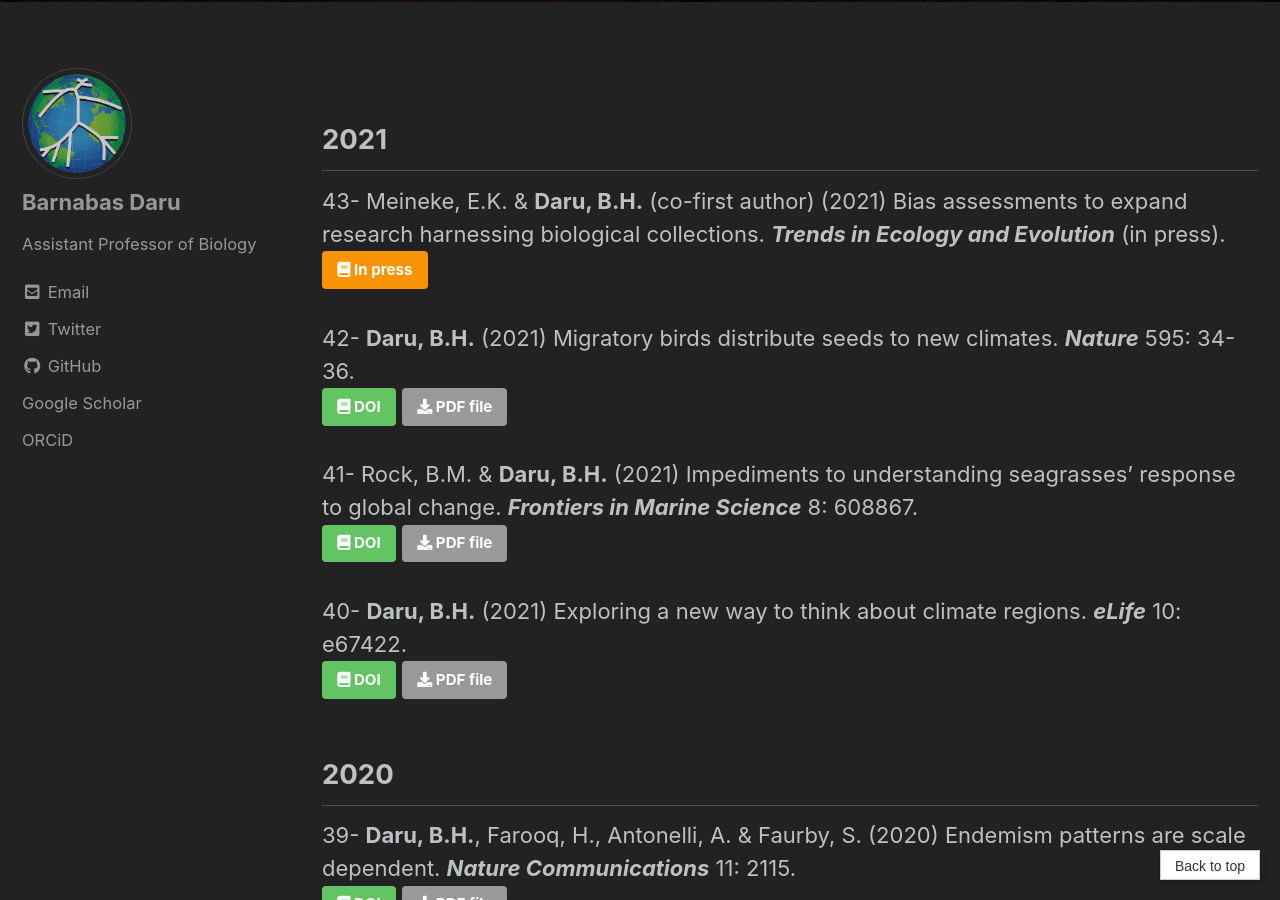
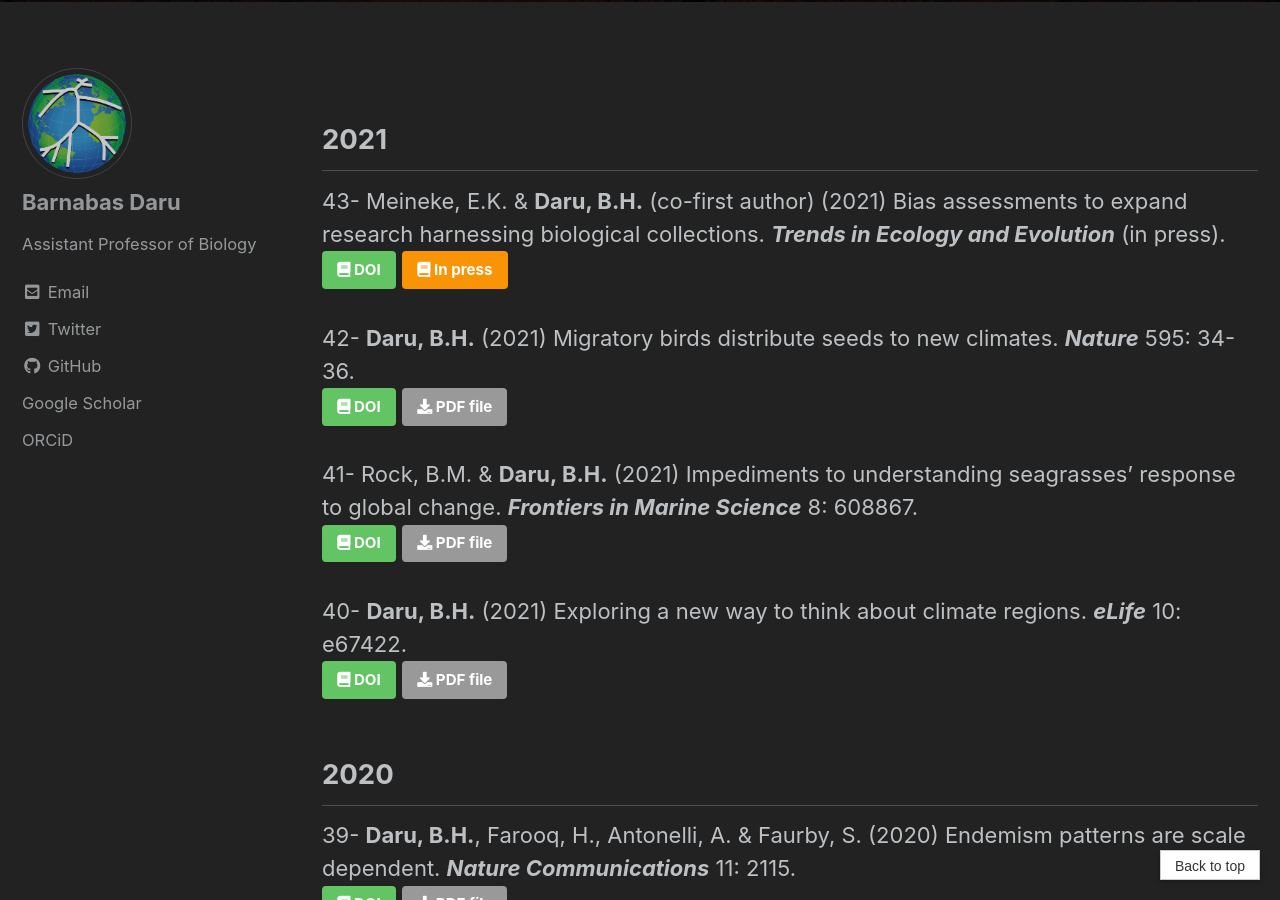
Before and after one commit to darunabas/darulab.github.io, a Jekyll site: the page built from _pages/publications.md, in a window 1280 px wide and 900 px high, scrolled down 308 px. Built offline with Jekyll 4.4.1, drawn with Linux system fonts in a browser that asks for light colours; cached includes are drawn as plain includes.

Commit message:
updated TREE paper info

```diff
--- a/_pages/publications.md
+++ b/_pages/publications.md
@@ -17,6 +17,7 @@ tags: []
 ## 2021
 
 43- Meineke, E.K. & **Daru, B.H.** (co-first author) (2021) Bias assessments to expand research harnessing biological collections. **_Trends in Ecology and Evolution_** (in press).<br>
+  [<i class="fa fa-book" aria-hidden="true"></i> DOI](https://doi.org/10.1016/j.tree.2021.08.003){: .btn .btn--small .btn--success}{:target="_blank"}
   [<i class="fa fa-book" aria-hidden="true"></i> In press](){: .btn .btn--small .btn--warning}
 
 42- **Daru, B.H.** (2021) Migratory birds distribute seeds to new climates. **_Nature_** 595: 34-36.<br>
```
